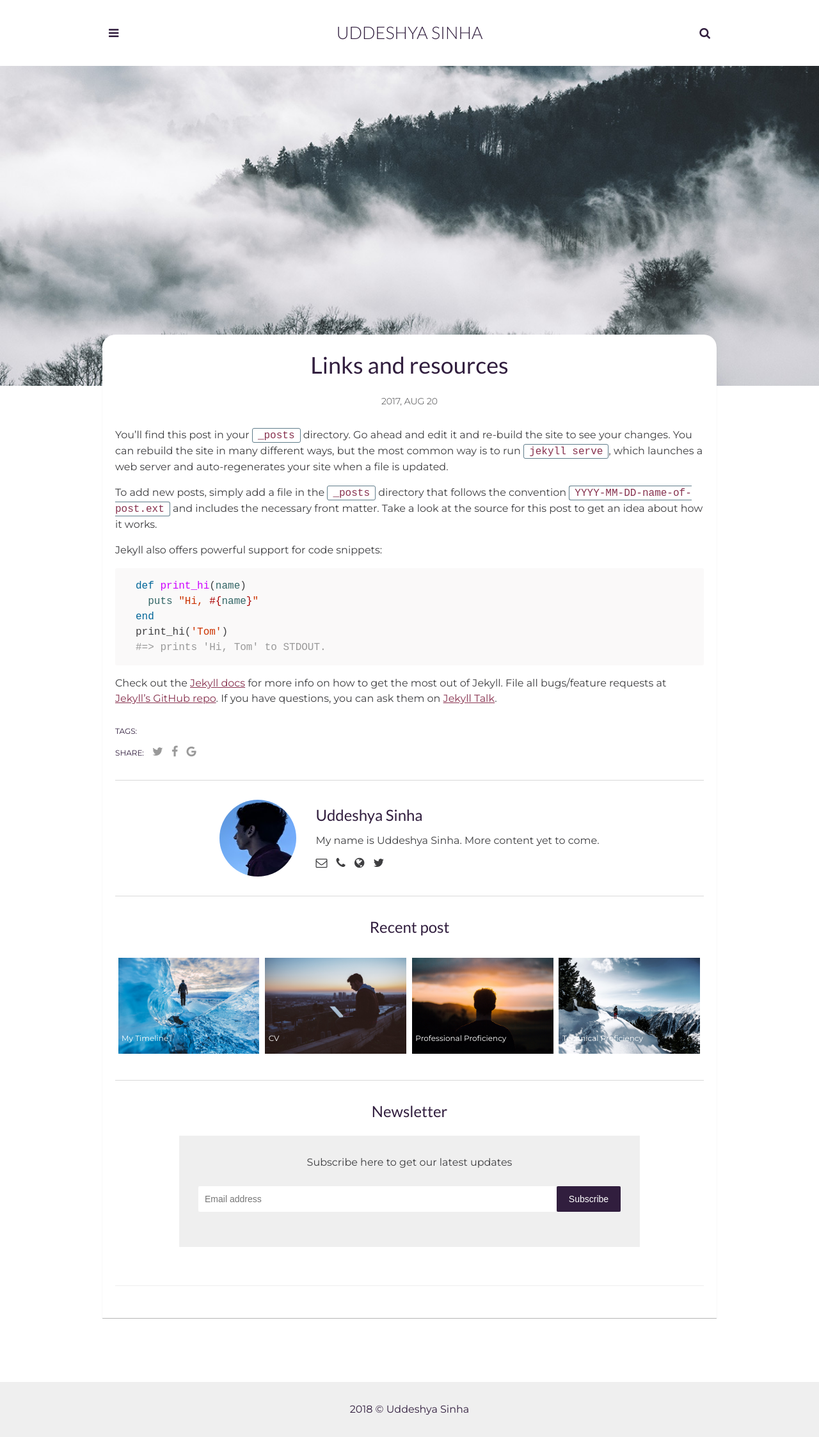
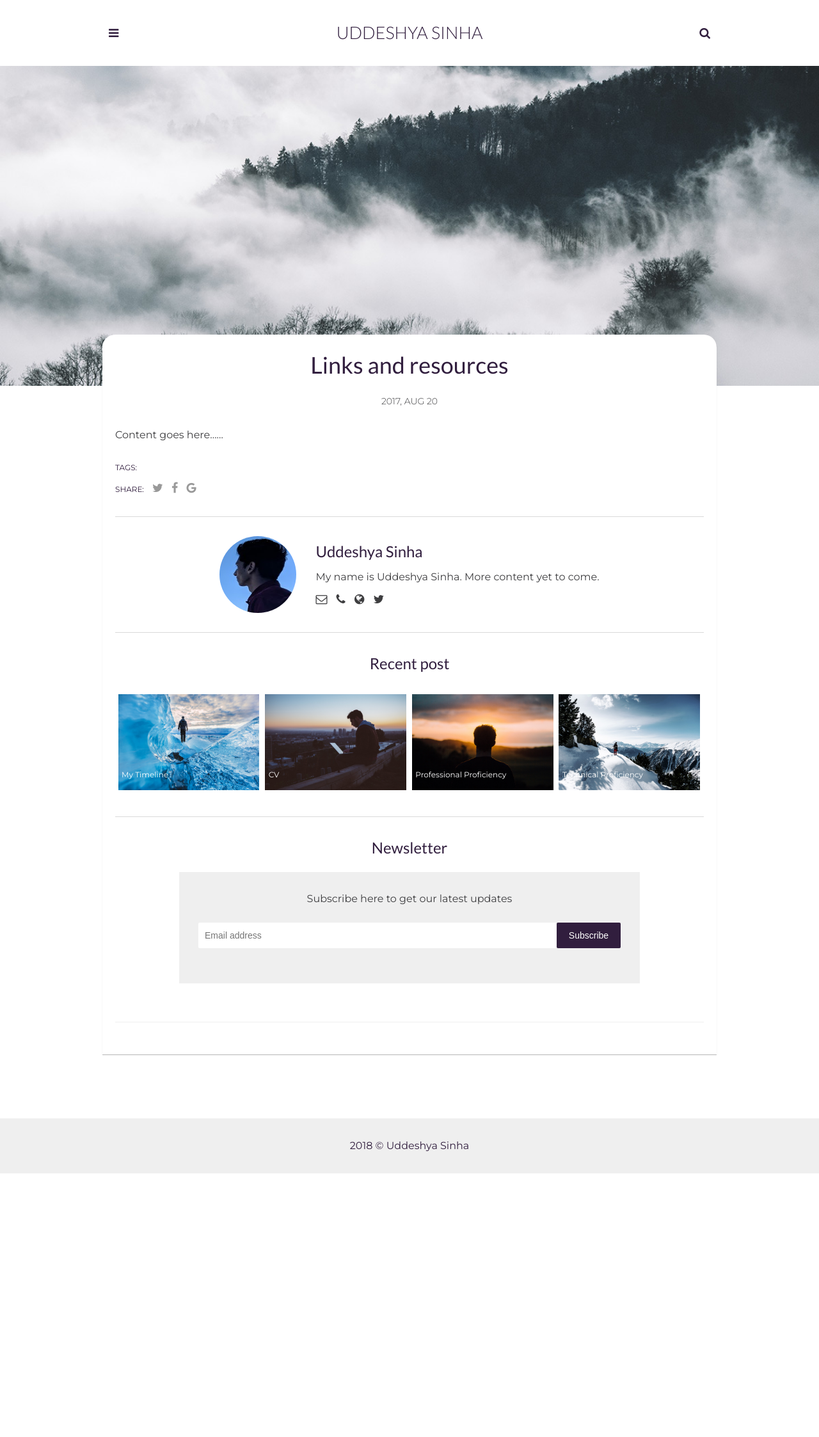
Before and after one commit to SinhaUddeshya/sinhauddeshya.github.io, a Jekyll site: the page built from _posts/2017-08-20-the-forest-in-the-fog.markdown, in a window 1280 px wide. Shown: the whole page at 64% size. Built offline with Jekyll 4.4.1, drawn with Linux system fonts in a browser that asks for light colours; comment, search, counter and statistics services are not loaded.

Commit message:
Update 2017-08-20-the-forest-in-the-fog.markdown

```diff
--- a/_posts/2017-08-20-the-forest-in-the-fog.markdown
+++ b/_posts/2017-08-20-the-forest-in-the-fog.markdown
@@ -7,22 +7,4 @@ img: post-6.jpg # Add image post (optional)
 tags: []
 author: # Add name author (optional)
 ---
-You’ll find this post in your `_posts` directory. Go ahead and edit it and re-build the site to see your changes. You can rebuild the site in many different ways, but the most common way is to run `jekyll serve`, which launches a web server and auto-regenerates your site when a file is updated.
-
-To add new posts, simply add a file in the `_posts` directory that follows the convention `YYYY-MM-DD-name-of-post.ext` and includes the necessary front matter. Take a look at the source for this post to get an idea about how it works.
-
-Jekyll also offers powerful support for code snippets:
-
-{% highlight ruby %}
-def print_hi(name)
-  puts "Hi, #{name}"
-end
-print_hi('Tom')
-#=> prints 'Hi, Tom' to STDOUT.
-{% endhighlight %}
-
-Check out the [Jekyll docs][jekyll-docs] for more info on how to get the most out of Jekyll. File all bugs/feature requests at [Jekyll’s GitHub repo][jekyll-gh]. If you have questions, you can ask them on [Jekyll Talk][jekyll-talk].
-
-[jekyll-docs]: https://jekyllrb.com/docs/home
-[jekyll-gh]:   https://github.com/jekyll/jekyll
-[jekyll-talk]: https://talk.jekyllrb.com/
+Content goes here......
```
